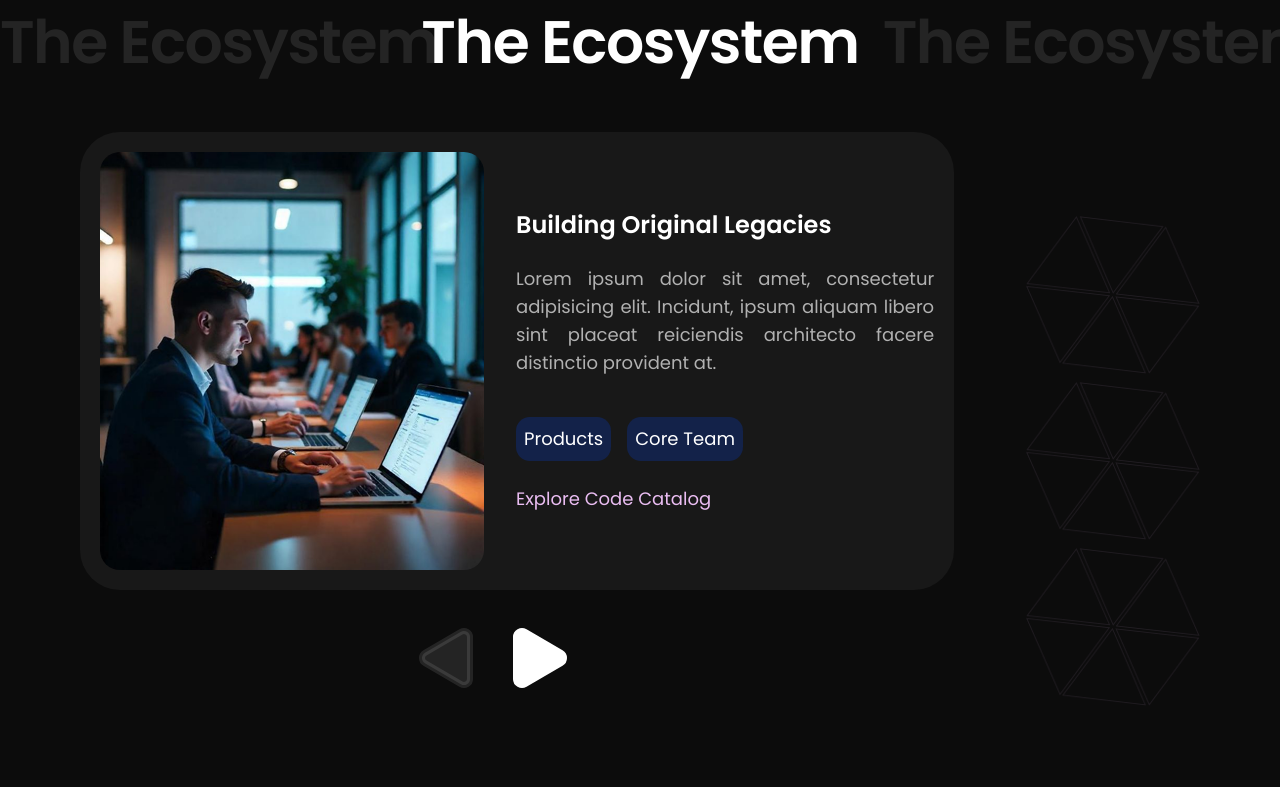
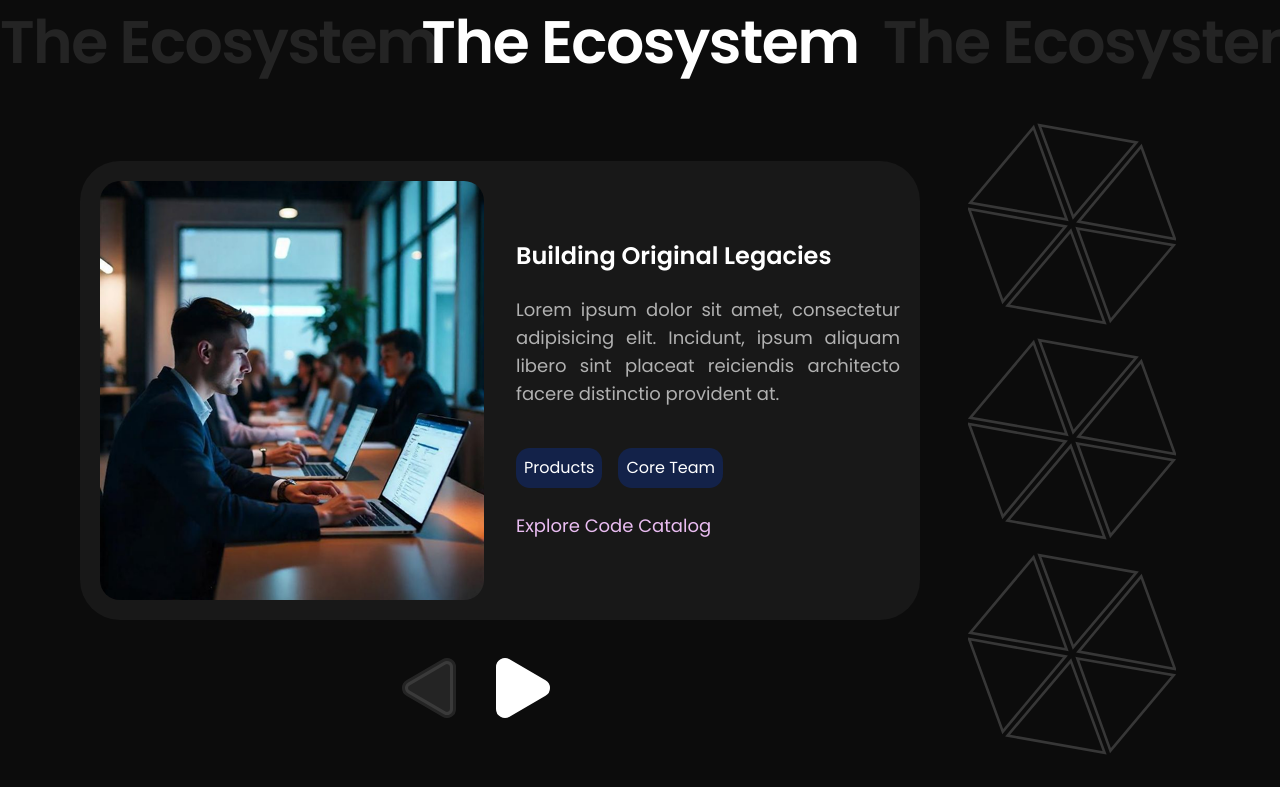
Before and after one commit to Minilemon-Official-Team/minilemon-tech-compro, a Next.js app: page / in a window 1280 px wide. Shown: the part 2660-3447 px from the top of the page. Built offline with nearby package versions, Linux system fonts and the light colour scheme.

Commit message:
Fix: Polygon Ecosystem adjustment 19/02/2026 13:25

```diff
--- a/src/app/globals.css
+++ b/src/app/globals.css
@@ -1,7 +1,7 @@
 @import url('https://fonts.googleapis.com/css2?family=Poppins:wght@300;400;500;600;700&display=swap');
 @import 'tailwindcss';
-@import "tw-animate-css";
-@import "shadcn/tailwind.css";
+/* @import "tw-animate-css"; */
+@import 'shadcn/tailwind.css';
 
 @custom-variant dark (&:is(.dark *));
 
--- a/src/components/sections/home/desktop/Ecosystem.jsx
+++ b/src/components/sections/home/desktop/Ecosystem.jsx
@@ -3,6 +3,7 @@
 import { useState } from 'react';
 import { HomeEcosystemCard } from '@/components/ui/Card';
 import { Play } from 'lucide-react';
+import { AnimatedTrianglePolygon } from '@/components/ui/AnimatedTriangle';
 import Image from 'next/image';
 
 export default function Ecosystem() {
@@ -47,7 +48,7 @@ export default function Ecosystem() {
   };
 
   return (
-    <div className='py-24 overflow-x-hidden'>
+    <div className='pt-24 overflow-x-hidden'>
       <header className='relative z-20'>
         <p
           aria-hidden='true'
@@ -84,8 +85,8 @@ export default function Ecosystem() {
                 />
               </div>
             </div>
-            <div className='bg-(--mltBlack) w-1/4 pt-24'>
-              <div className='ml-18 '>
+            <div className='bg-(--mltBlack) w-1/4 px-12'>
+              {/* <div className='ml-18 '>
                 <Image
                   src='/assets/Polygon.png'
                   alt='Polygon'
@@ -102,8 +103,11 @@ export default function Ecosystem() {
                   height={250}
                   className='object-contain'
                 />
-              </div>
-              <div className='ml-18 mt-2'>
+              </div> */}
+              <AnimatedTrianglePolygon />
+              <AnimatedTrianglePolygon />
+              <AnimatedTrianglePolygon />
+              {/* <div className='ml-18 mt-2'>
                 <Image
                   src='/assets/Polygon.png'
                   alt='Polygon'
@@ -111,7 +115,7 @@ export default function Ecosystem() {
                   height={250}
                   className='object-contain'
                 />
-              </div>
+              </div> */}
             </div>
           </div>
         </div>
--- a/src/components/sections/home/desktop/Features.jsx
+++ b/src/components/sections/home/desktop/Features.jsx
@@ -35,7 +35,7 @@ export default function Features() {
 
   return (
     <div className='w-full px-20'>
-      <div className='relative max-w-310 2xl:max-w-400 3xl:max-w-440 mx-auto pb-8 mb-12 mt-32'>
+      <div className='relative max-w-310 2xl:max-w-400 3xl:max-w-440 mx-auto pb-8 mb-12 mt-24'>
         <div className='h-190 xl:h-200 2xl:h-210 3xl:h-225 w-full -mt-18'>
           <Image
             src='/assets/SubtractFeatures.png'
--- a/src/components/sections/service/desktop/Team.jsx
+++ b/src/components/sections/service/desktop/Team.jsx
@@ -1,5 +1,5 @@
 import Image from 'next/image';
-import AnimatedTriangle from '@/components/ui/AnimatedTriangle';
+import { AnimatedTriangle } from '@/components/ui/AnimatedTriangle';
 
 export default function Team() {
   return (
--- a/src/components/ui/AnimatedTriangle.jsx
+++ b/src/components/ui/AnimatedTriangle.jsx
@@ -3,7 +3,7 @@
 import { useState } from 'react';
 import Image from 'next/image';
 
-export default function AnimatedTriangle() {
+export function AnimatedTriangle() {
   const [isHovered, setIsHovered] = useState(null);
   const rotationData = [30, -10, 20, -30];
 
@@ -25,3 +25,71 @@ export default function AnimatedTriangle() {
     </div>
   );
 }
+
+export function AnimatedTrianglePolygon() {
+  const centerX = 250;
+  const centerY = 110;
+
+  const radius = 90;
+
+  const vertices = [];
+  for (let i = 0; i < 6; i++) {
+    const angle = (Math.PI / 3) * i - Math.PI / 2;
+    vertices.push({
+      x: centerX + radius * Math.cos(angle),
+      y: centerY + radius * Math.sin(angle),
+    });
+  }
+  return (
+    <div className='inline-flex items-center justify-center overflow-hidden'>
+      <svg
+        className='w-52 xl:w-64 h-52 xl:h-64'
+        viewBox='80 80 240 240'
+        // style={{ transform: 'rotate(40deg)' }}
+      >
+        <g transform='rotate(40 200 200)'>
+          {(() => {
+            const centerX = 200;
+            const centerY = 200;
+            const outerRadius = 120;
+            const sides = 6;
+
+            const gapAngle = 0.03;
+            const centerOffset = 8;
+
+            const triangles = [];
+
+            for (let i = 0; i < sides; i++) {
+              const baseAngle = (Math.PI * 2 * i) / sides - Math.PI / 2;
+
+              const angle1 = baseAngle + gapAngle;
+              const angle2 = baseAngle + (Math.PI * 2) / sides - gapAngle;
+              const midAngle = baseAngle + (Math.PI * 2) / sides / 2;
+
+              const x1 = centerX + outerRadius * Math.cos(angle1);
+              const y1 = centerY + outerRadius * Math.sin(angle1);
+
+              const x2 = centerX + outerRadius * Math.cos(angle2);
+              const y2 = centerY + outerRadius * Math.sin(angle2);
+
+              const cx = centerX + centerOffset * Math.cos(midAngle);
+              const cy = centerY + centerOffset * Math.sin(midAngle);
+
+              triangles.push(
+                <polygon
+                  key={i}
+                  points={`${cx},${cy} ${x1},${y1} ${x2},${y2}`}
+                  fill='transparent'
+                  style={{ pointerEvents: 'visiblePainted' }}
+                  className='fill-transparent stroke-[#373737] stroke-3 transition-all duration-300 hover:stroke-(--mltPink)'
+                />,
+              );
+            }
+
+            return triangles;
+          })()}
+        </g>
+      </svg>
+    </div>
+  );
+}
--- a/src/components/ui/Card.jsx
+++ b/src/components/ui/Card.jsx
@@ -40,7 +40,7 @@ export function HomePhotoCard({ data }) {
 
 export function HomeEcosystemCard({ data }) {
   return (
-    <div className='rounded-[40px] p-5 bg-[#181818] xl:w-5xl 2xl:w-6xl 3xl:w-7xl xl:h-145 2xl:h-150 3xl:h-165'>
+    <div className='rounded-[40px] p-5 bg-[#181818] xl:w-4xl 2xl:w-6xl 3xl:w-7xl xl:h-145 2xl:h-150 3xl:h-165'>
       <div className='flex justify-center items-center gap-8 2xl:gap-10'>
         <Image
           alt='Card Img'
@@ -59,7 +59,7 @@ export function HomeEcosystemCard({ data }) {
           <div className='flex flex-row gap-4 mb-6 2xl:mb-10'>
             {data.tag.map((tag) => (
               <div
-                className='p-2 2xl:p-3 text-white text-lg 2xl:text-xl 3xl:text-2xl bg-[#0F2C7B]/50 rounded-xl'
+                className='p-2 2xl:p-3 text-white text-md 2xl:text-xl 3xl:text-2xl bg-[#0F2C7B]/50 rounded-xl'
                 key={tag.id}
               >
                 {tag}
@@ -133,7 +133,13 @@ export function ScopeCard({ data }) {
   );
 }
 
-export default function ProductCard({ image, title, description, features, tagline }) {
+export default function ProductCard({
+  image,
+  title,
+  description,
+  features,
+  tagline,
+}) {
   return (
     <div className='rounded-2xl p-4 max-w-4xl bg-[#181818] hover:bg-[#2B2B2B] grid grid-cols-2 gap-8 transition-all duration-700 ease-out border-3 hover:border-white'>
       <Image
```
Also changed, not shown: 1 other file (tests, documents, lock files or other folders).
